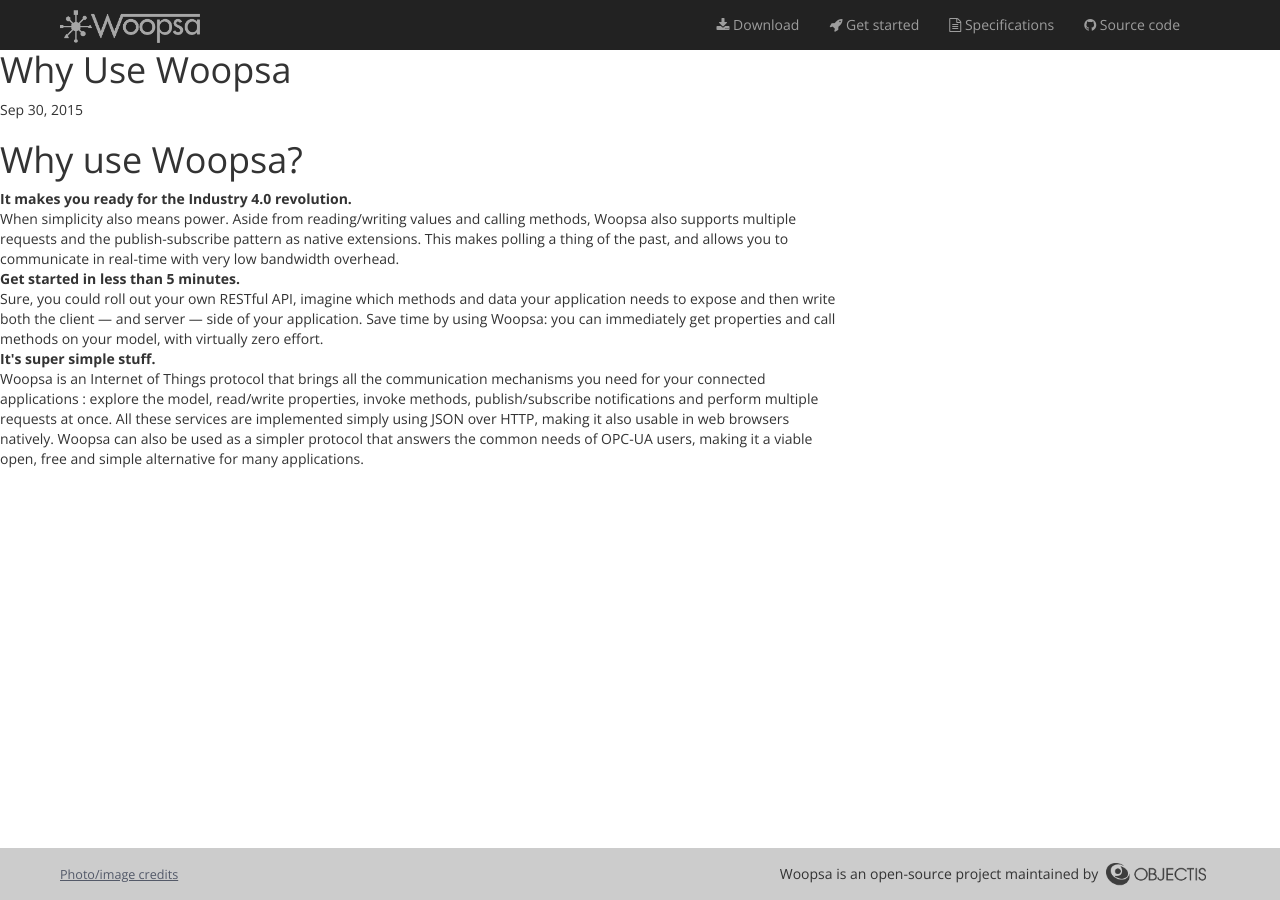
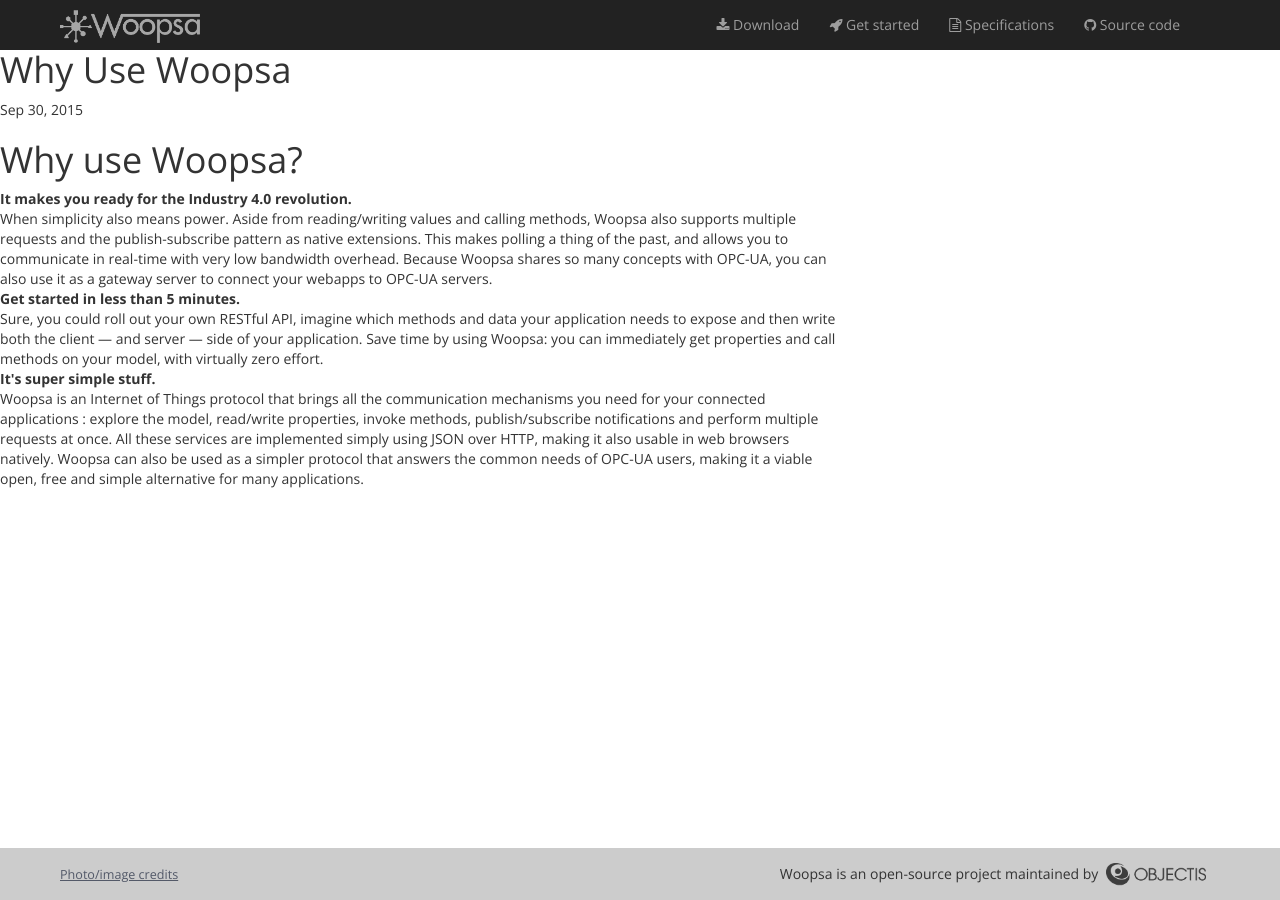
Before and after one commit to woopsa-protocol/woopsa-protocol.github.io, a Jekyll site: the page built from _posts/home/2015-09-30-why-use-woopsa.html, in a window 1280 px wide. Built offline with Jekyll 4.4.1, drawn with Linux system fonts in a browser that asks for light colours.

Commit message:
Updated "Why use Woopsa?" section

```diff
--- a/_posts/home/2015-09-30-why-use-woopsa.html
+++ b/_posts/home/2015-09-30-why-use-woopsa.html
@@ -10,7 +10,7 @@
 	<dl class="col-md-8 col-xs-12 col-sm-8">
 	<!-- TODO CHECK ENGLISH -->
 		<dt>It makes you ready for the Industry 4.0 revolution.</dt>
-		<dd>When simplicity also means power. Aside from reading/writing values and calling methods, Woopsa also supports multiple requests and the publish-subscribe pattern as native extensions. This makes polling a thing of the past, and allows you to communicate in real-time with very low bandwidth overhead.</dd>
+		<dd>When simplicity also means power. Aside from reading/writing values and calling methods, Woopsa also supports multiple requests and the publish-subscribe pattern as native extensions. This makes polling a thing of the past, and allows you to communicate in real-time with very low bandwidth overhead. Because Woopsa shares so many concepts with OPC-UA, you can also use it as a gateway server to connect your webapps to OPC-UA servers.</dd>
 		<dt>Get started in less than 5 minutes.</dt>
 		<dd>Sure, you could roll out your own RESTful API, imagine which methods and data your application needs to expose and then write both the client &mdash; and server &mdash; side of your application. Save time by using Woopsa: you can immediately get properties and call methods on your model, with virtually zero effort.</dd>
 		<dt>It's super simple stuff.</dt>
```
